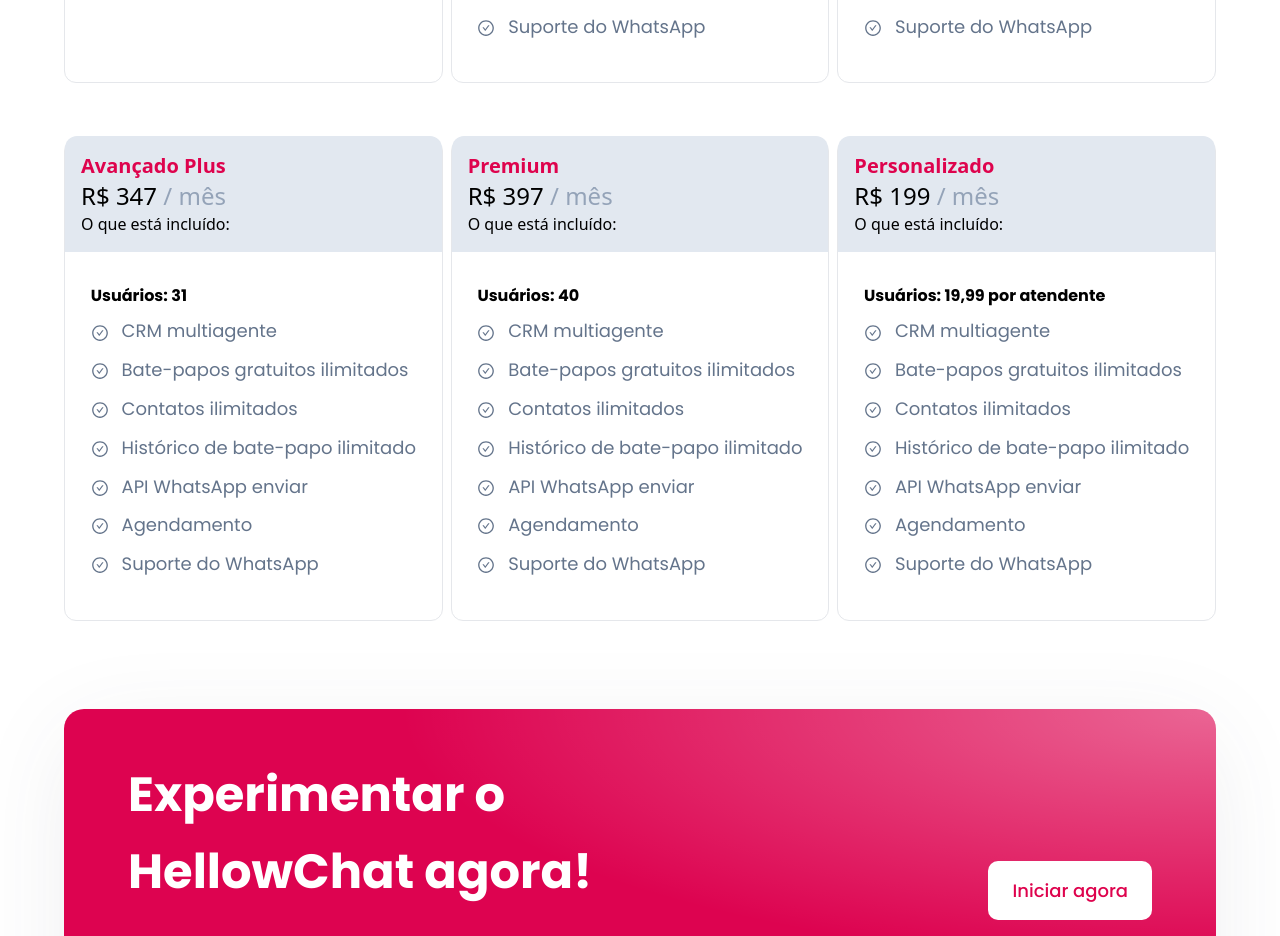
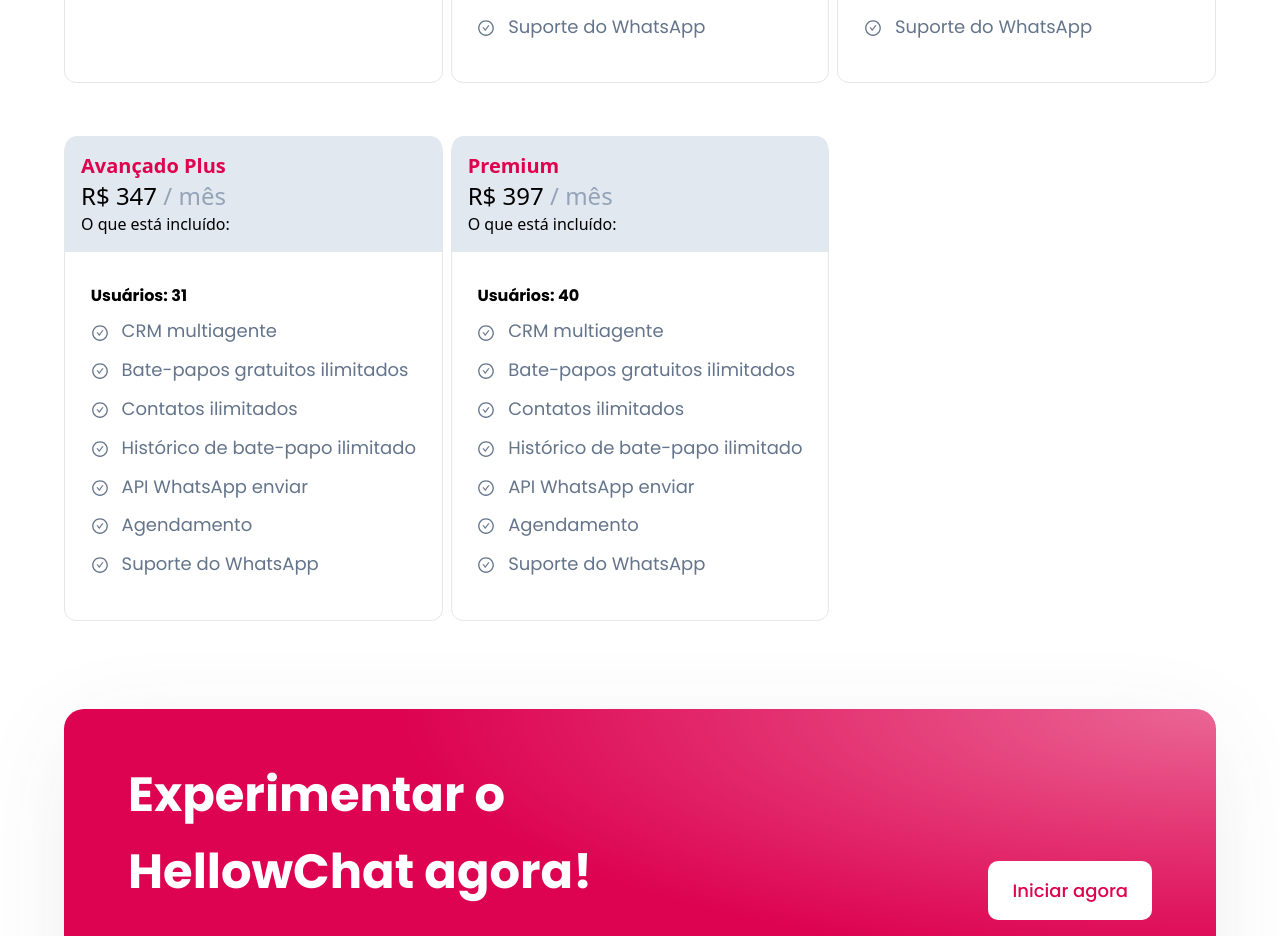
Before and after one commit to GeorgesdaSilva/landing_hellowchat, a React (Vite) app: page / in a window 1280 px wide. Shown: the part 6080-7016 px from the top of the page. Built offline with nearby package versions, Linux system fonts and the light colour scheme.

Commit message:
Renew_price

```diff
--- a/src/components/PriceBox.jsx
+++ b/src/components/PriceBox.jsx
@@ -72,20 +72,6 @@
       "Suporte do WhatsApp",
     ],
 },
-{
-    plano: "Personalizado",
-    price: "199",
-    users: "19,99 por atendente",
-  arrayValues:  [
-      "CRM multiagente",
-      "Bate-papos gratuitos ilimitados",
-      "Contatos ilimitados",
-      "Histórico de bate-papo ilimitado",
-      "API WhatsApp enviar",
-      "Agendamento",
-      "Suporte do WhatsApp",
-    ],
-},
 ];
 
 const PriceCard = (props) => {
```
